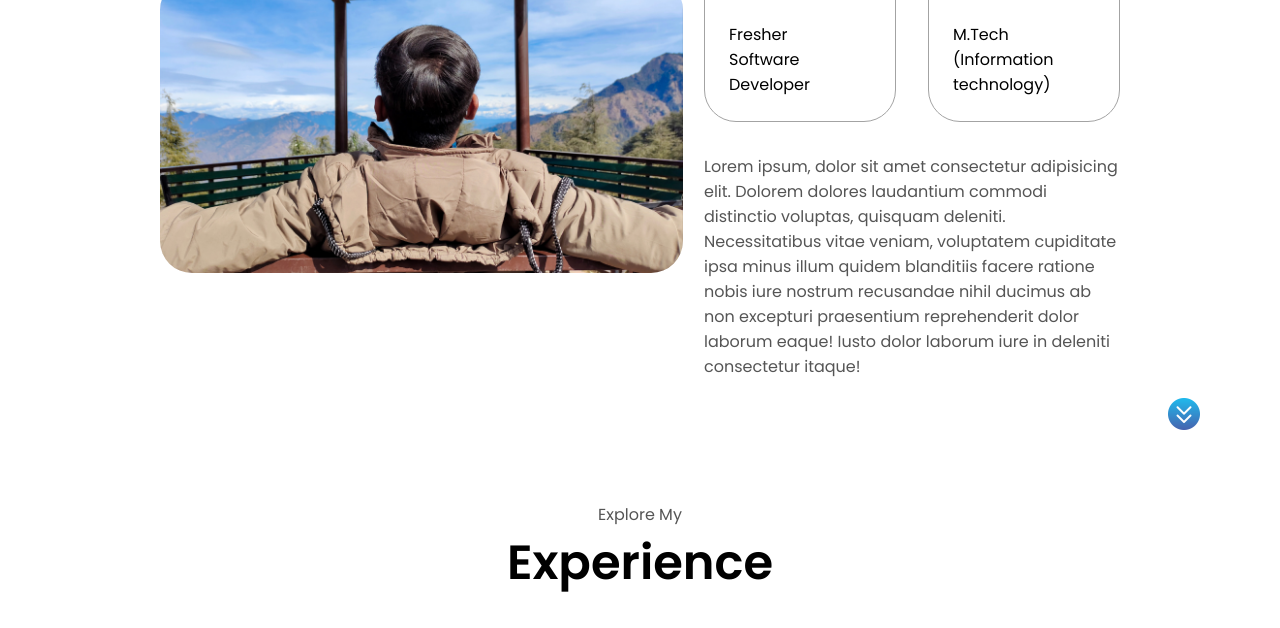
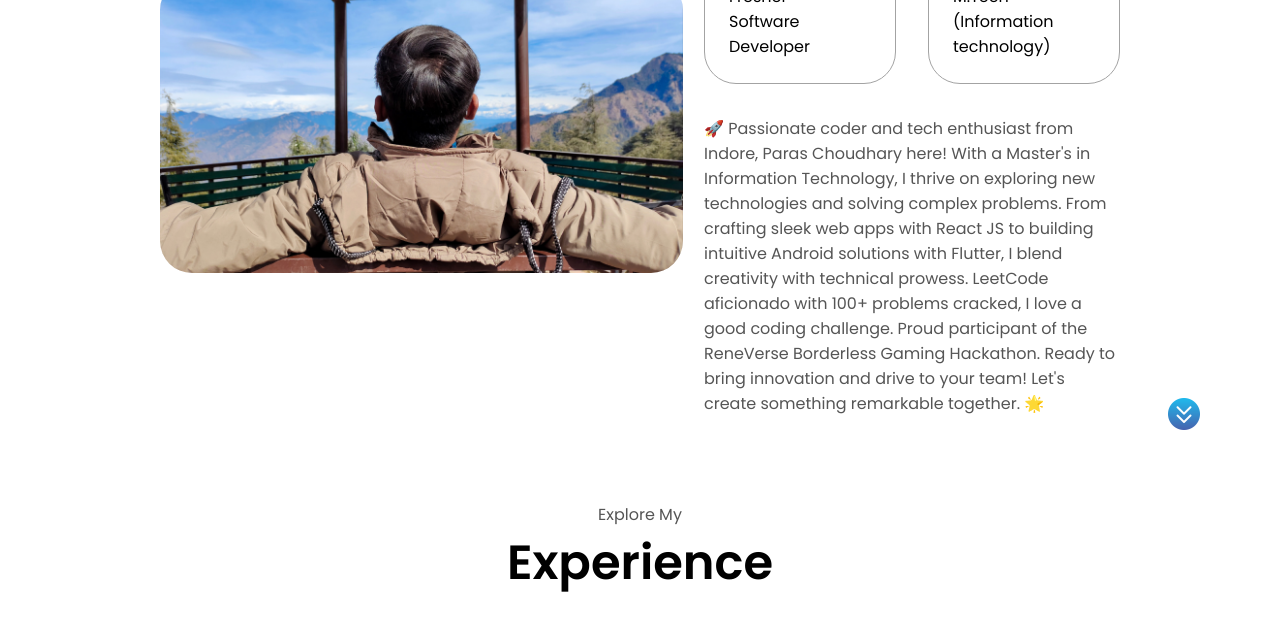
Before and after one commit to paras9/portfolio, a plain HTML site: page index.html in a window 1280 px wide. Shown: the part 1194-1822 px from the top of the page. Drawn offline with Linux system fonts and the light colour scheme.

Commit message:
Update index.html

```diff
--- a/index.html
+++ b/index.html
@@ -76,7 +76,7 @@
                     </div>
                 </div>
                 <div class="text-container">
-                    <p>Lorem ipsum, dolor sit amet consectetur adipisicing elit. Dolorem dolores laudantium commodi distinctio voluptas, quisquam deleniti. Necessitatibus vitae veniam, voluptatem cupiditate ipsa minus illum quidem blanditiis facere ratione nobis iure nostrum recusandae nihil ducimus ab non excepturi praesentium reprehenderit dolor laborum eaque! Iusto dolor laborum iure in deleniti consectetur itaque!</p>
+                    <p>🚀 Passionate coder and tech enthusiast from Indore, Paras Choudhary here! With a Master's in Information Technology, I thrive on exploring new technologies and solving complex problems. From crafting sleek web apps with React JS to building intuitive Android solutions with Flutter, I blend creativity with technical prowess. LeetCode aficionado with 100+ problems cracked, I love a good coding challenge. Proud participant of the ReneVerse Borderless Gaming Hackathon. Ready to bring innovation and drive to your team! Let's create something remarkable together. 🌟 </p>
                 </div>
             </div>
         </div>
```
